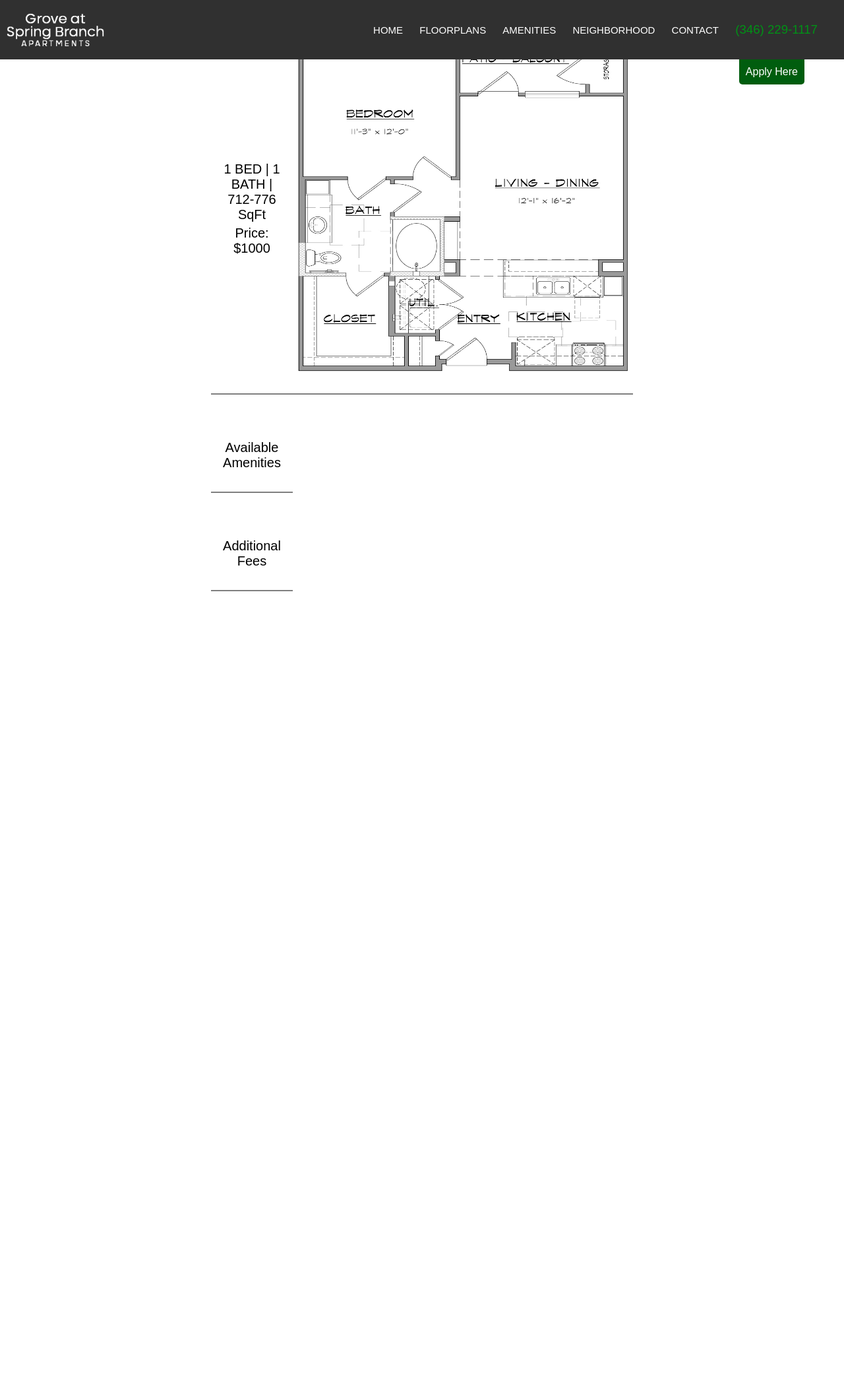
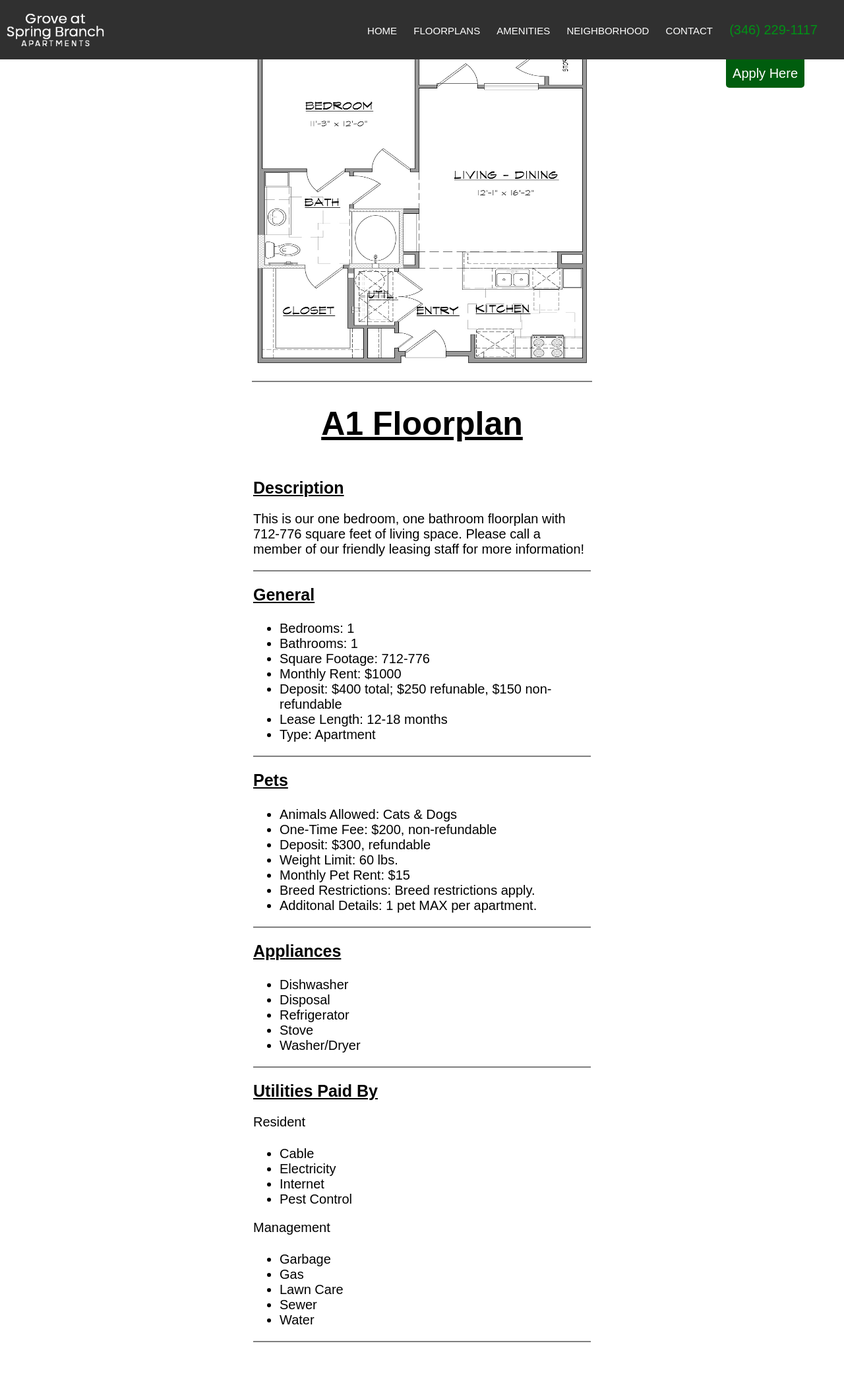
Before and after one commit to thebenjwheat/SeniorProject, a PHP site: page /A1floorplans.html in a window 1280 px wide. Shown: the whole page at 66% size. Before the commit the page ends 896 px from the top, so only its background shows below. Run offline with PHP 8.4, Linux system fonts and the light colour scheme.

Commit message:
Finished all floorplan pages.
All floorplan pages have the required info and are styled. Also moved inventory.js into its own script.

```diff
--- a/A1floorplans.html
+++ b/A1floorplans.html
@@ -1,7 +1,7 @@
 <!DOCTYPE html>
 <html>
 	<head>
-		<title>A1 Floorplan(1 Bed, 1 Bath)|Grove at Spring Branch Apartments</title>
+		<title>A1 Floorplan | The Grove at Spring Branch Apartments</title>
 		<link rel="icon" href="./images/tree.png">
 		<link rel="stylesheet" type="text/css" href="./styles/universal.css">
 		<link rel="stylesheet" type="text/css" href="./styles/styles.css">
@@ -26,26 +26,107 @@
 		<table>
 			<tr>
 				<td>
-					<a class="block">1 BED | 1 BATH | 712-776 SqFt</a>
-					<a class="block">Price: $1000</a>
-				</td>
-				<td>
 					<img src="./images/a1floor.jpg" class="floorplan">
-				</td>
-			</tr>
-			<tr>
-				<td>
-					<a class="block">Available Amenities</a>
-				</td>
-			</tr>
-			<tr>
-				<td>
-					<a class="block">Additional Fees</a>
 				</td>
 			</tr>
 		</table>
 
+		<h1>A1 Floorplan</h1>
 
+		<section>
+			<div>
+				<h2>Description</h2>
+
+					<p>
+						This is our one bedroom, one bathroom floorplan with 712-776 square feet of living space. Please call a member of our friendly leasing staff for more information!
+					</p>
+			</div>
+		</section>
+
+		<section>
+			<div>
+				<h2>General</h2>
+
+					<ul class="block">
+						<li> Bedrooms: 1 </li>
+						<li> Bathrooms: 1 </li>
+						<li> Square Footage: 712-776 </li>
+						<li> Monthly Rent: $1000 </li>
+						<li> Deposit: $400 total; $250 refunable, $150 non-refundable </li>
+						<li> Lease Length: 12-18 months </li>
+						<li> Type: Apartment </li>
+					</ul>
+			</div>
+		</section>
+
+		<section>
+			<div>
+				<h2>Pets</h2>
+
+					<ul class="block">
+						<li> Animals Allowed: Cats & Dogs </li>
+						<li> One-Time Fee: $200, non-refundable </li>
+						<li> Deposit: $300, refundable </li>
+						<li> Weight Limit: 60 lbs. </li>
+						<li> Monthly Pet Rent: $15 </li>
+						<li> Breed Restrictions: Breed restrictions apply. </li>
+						<li> Additonal Details: 1 pet MAX per apartment. </li>
+					</ul>
+			</div>
+		</section>
+
+		<section>
+			<div>
+				<h2>Appliances</h2>
+
+					<ul class="block">
+						<li> Dishwasher </li>
+						<li> Disposal </li>
+						<li> Refrigerator </li>
+						<li> Stove </li>
+						<li> Washer/Dryer </li>
+					</ul>
+			</div>
+		</section>
+
+		<section>
+			<div>
+				<h2>Utilities Paid By</h2>
+
+					<p> Resident </p>
+					<ul class="block">
+						<li> Cable </li>
+						<li> Electricity </li>
+						<li> Internet </li>
+						<li> Pest Control </li>
+					</ul>
+
+					<p> Management </p>
+					<ul class="block">
+						<li> Garbage </li>
+						<li> Gas </li>
+						<li> Lawn Care </li>
+						<li> Sewer </li>
+						<li> Water </li>
+					</ul>
+			</div>
+		</section>
+
+		<footer>
+			<ul id="footerNav">
+				<li><a href="index.html">Home</a></li>
+				<li><a href="floorplans.html">Floorplans</a></li>
+				<li><a href="amenities.html">Amenities</a></li>
+				<li><a href = "neighborhood.html">Neighborhood</a></li>
+				<li><a href="contact.html">Contact</a></li>
+			</ul>
+			<ul id="altNav">
+				<li><a href="Terms.html">Terms of Use</a></li>
+				<li><a href="privacy.html">Privacy Policy</a></li>
+				<li><a href="access.html">Accessibility Statement</a></li>
+				<li><a href = "login.html">Login</a></li>
+			</ul>
+		</footer>
 
 	</body>
 
--- a/styles/styles.css
+++ b/styles/styles.css
@@ -6,7 +6,7 @@ a {
 	color: black;
 }
 
-th,td {
+td, tbody, th {
 	padding: 8px;
 	text-align: center;
 	font-size: 25px;
@@ -18,14 +18,46 @@ th,td {
 }
 
 table {
-	width: 50%;
+	width: 40%;
 	margin-left: auto;
 	margin-right: auto;
 	border-collapse:collapse;
 }
 
-.inventory {
-	padding-bottom: 5%;
+section {
+	width: 40%;
+	border-bottom: 2px solid grey;
+	display:flex;
+	margin-left: auto;
+	margin-right: auto;
+}
+
+h1 {
+	font-size: 50px;
+	text-align: center;
+	text-decoration: underline;
+}
+h2 {
+	font-size: 25px;
+	text-decoration: underline;
+}
+
+p, li {
+	font-size: 20px;
+	text-align: left;
+}
+
+
+a.fplink {
+	color: black;
+	text-decoration: none;
+	font-size: 35px;
+}
+
+a.fplink:hover {
+	color: #009216;
+	text-decoration: none;
+	font-size: 35px;
 }
 
 .floorplan {
--- a/styles/universal.css
+++ b/styles/universal.css
@@ -55,3 +55,30 @@ a:hover, a:visited, a:link, a:active{
 #logo:hover{
 	transform: scale(1.05);
 }
+
+#footerNav{
+	list-style: none;
+	padding: 30px;
+	margin: 0px;
+	float: left;
+}
+#footerNav li{
+	display: inline;
+	padding-left: 5px;
+	padding-right: 1px;
+	border-left: 1px solid #FFFFFF;
+	text-align: center;
+}
+#altNav{
+	list-style: none;
+	padding: 30px;
+	margin: 0px;
+	float: right;
+}
+#altNav li{
+	display: inline;
+	padding-right: 5px;
+	padding-left: 1px;
+	border-right: 1px solid #FFFFFF;
+	text-align: center;
+}
```
Also changed, not shown: B1Afloorplans.html (+101 -15 lines), B1floorplans.html (+97 -15 lines), C1floorplans.html (+96 -15 lines), C2floorplans.html (+96 -15 lines), floorplans.html (+22 -32 lines), inventory.js (added, +24 -0 lines), styles/index.css (+0 -26 lines).
